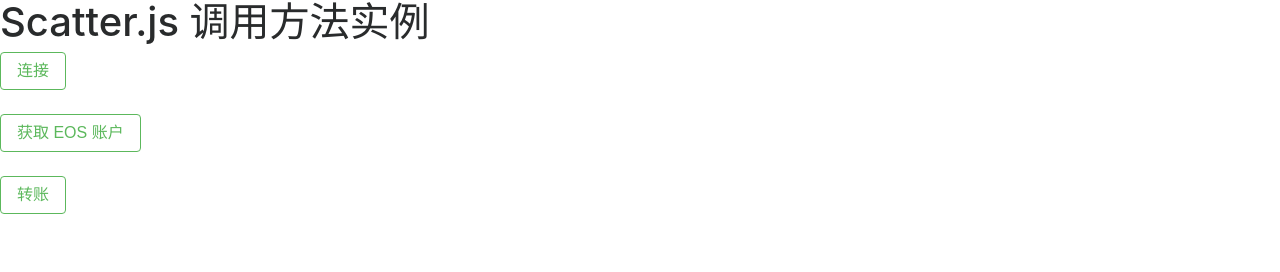
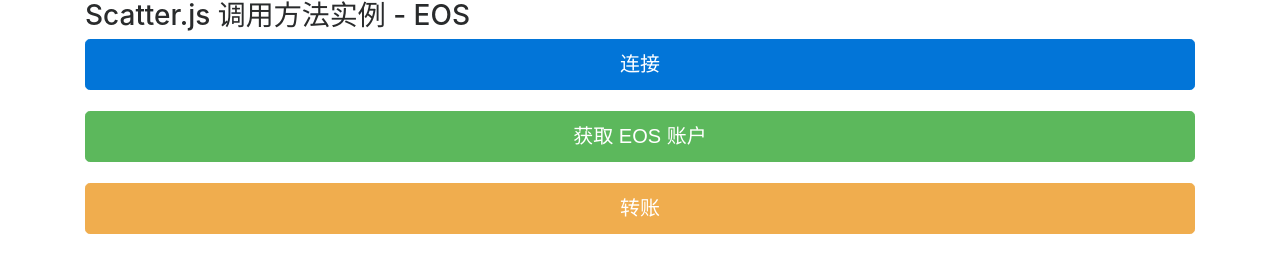
Before and after one commit to CryptoGamingOffice/scatter-on-sample, a plain HTML site: page sample01/index.html in a window 1280 px wide. Drawn offline with nearby package versions, Linux system fonts and the light colour scheme.

Commit message:
update page format

```diff
--- a/sample01/index.html
+++ b/sample01/index.html
@@ -17,6 +17,8 @@
     <script src="js/eos.min.js"></script>
 
     <script>
+
+      // EOS RPC 网络设置
       var network = {
         blockchain:'eos',
         protocol:'https',
@@ -25,6 +27,8 @@
         chainId:'aca376f206b8fc25a6ed44dbdc66547c36c6c33e3a119ffbeaef943642f0e906'
       };
       var currentAccount = null;
+
+      // 连接
       function connect(){
         scatter.connect('MY_GAME_NAME').then(connected => {
           if(connected){
@@ -34,6 +38,8 @@
           }
         });
       }
+
+      // 登录，获取 EOS 账户
       function login(){
         // scatter.forgetIdentity();
         scatter.getIdentity({accounts:[network]}).then(result => {
@@ -44,6 +50,7 @@
         });
       }
 
+      // 转账
       function transfer(){
         if (currentAccount == null) {
             alert('请先获取 EOS 账户');
@@ -51,7 +58,7 @@
         // alert(network.protocol+'://'+network.host);
         var eos = scatter.eos(network, Eos);
 
-        eos.transfer(currentAccount.name, 'giveeostoken', '0.0001 EOS', 'scatter interfaces').then(result => {
+        eos.transfer(currentAccount.name, 'giveeostoken', '0.0001 EOS', 'scatter 转账测试').then(result => {
           alert('result:'+JSON.stringify(result));
         }).catch(error => {
           alert('error:'+JSON.stringify(error));
@@ -61,9 +68,15 @@
     </script>
   </head>
   <body>
-    <h1>Scatter.js 调用方法实例</h1>
-    <button type="button" class="btn btn-outline-success" onclick="connect()">连接</button><br><br>
-    <button type="button" class="btn btn-outline-success" onclick="login()">获取 EOS 账户</button><br><br>
-    <button type="button" class="btn btn-outline-success" onclick="transfer()">转账</button>
+  <div class="container bs-docs-container">
+    <h3>Scatter.js 调用方法实例 - EOS</h3>
+    <div class="row">
+      <div class="col-md-12"><button type="button" class="btn btn-primary btn-lg btn-block" onclick="connect()">连接</button></div>
+      <br><br><br>
+      <div class="col-md-12"><button type="button" class="btn btn-success btn-lg btn-block" onclick="login()">获取 EOS 账户</button></div>
+      <br><br><br>
+      <div class="col-md-12"><button type="button" class="btn btn-warning btn-lg btn-block" onclick="transfer()">转账</button></div>
+    </div>
+  </div>
   </body>
 </html>
```
Also changed, not shown: sample02/index.html (+15 -5 lines), 1 other file.
